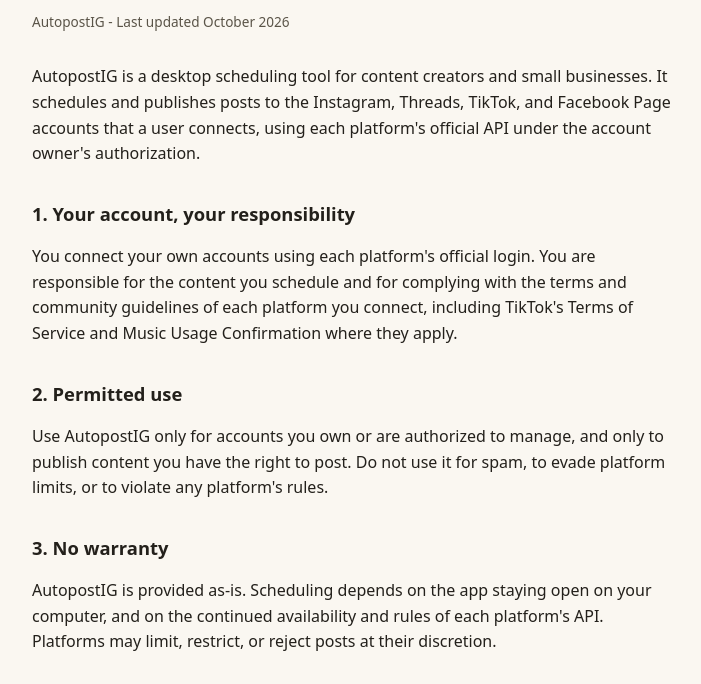
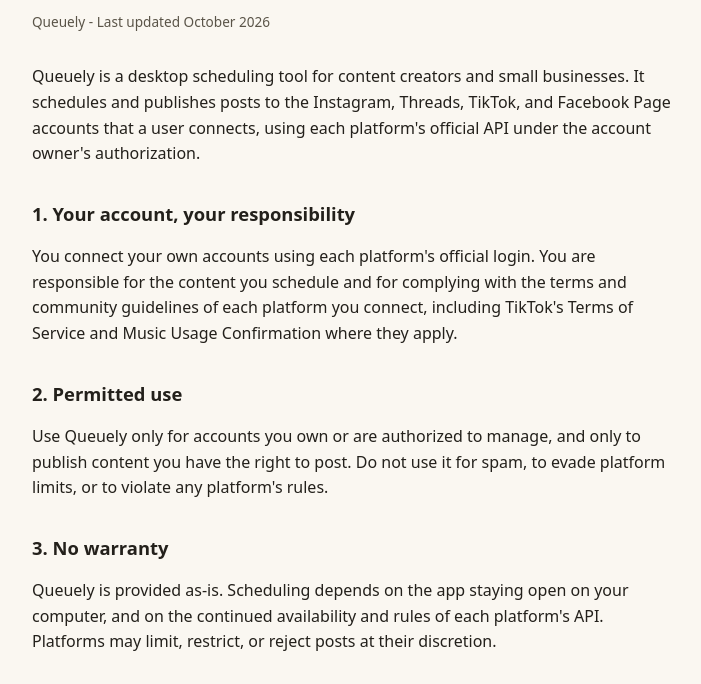
Before and after one commit to FaraCrea/autopostig-legal, a plain HTML site: page terms.html in a window 1280 px wide. Shown: the part 97-781 px from the top of the page, without its empty margins (288-989 px from the left). Drawn offline with Linux system fonts and the light colour scheme.

Commit message:
Queuely: update terms.html

```diff
--- a/terms.html
+++ b/terms.html
@@ -3,7 +3,7 @@
 <head>
 <meta charset="utf-8">
 <meta name="viewport" content="width=device-width, initial-scale=1">
-<title>AutopostIG - Terms of Service</title>
+<title>Queuely - Terms of Service</title>
 <style>
 body{font-family:system-ui,sans-serif;max-width:640px;margin:48px auto;padding:0 20px;line-height:1.6;color:#23201b;background:#faf7f1}
 h1{font-size:1.8rem;margin-bottom:4px}
@@ -13,18 +13,18 @@
 </head>
 <body>
 <h1>Terms of Service</h1>
-<p class="meta">AutopostIG - Last updated October 2026</p>
+<p class="meta">Queuely - Last updated October 2026</p>
 
-<p>AutopostIG is a desktop scheduling tool for content creators and small businesses. It schedules and publishes posts to the Instagram, Threads, TikTok, and Facebook Page accounts that a user connects, using each platform's official API under the account owner's authorization.</p>
+<p>Queuely is a desktop scheduling tool for content creators and small businesses. It schedules and publishes posts to the Instagram, Threads, TikTok, and Facebook Page accounts that a user connects, using each platform's official API under the account owner's authorization.</p>
 
 <h2>1. Your account, your responsibility</h2>
 <p>You connect your own accounts using each platform's official login. You are responsible for the content you schedule and for complying with the terms and community guidelines of each platform you connect, including TikTok's Terms of Service and Music Usage Confirmation where they apply.</p>
 
 <h2>2. Permitted use</h2>
-<p>Use AutopostIG only for accounts you own or are authorized to manage, and only to publish content you have the right to post. Do not use it for spam, to evade platform limits, or to violate any platform's rules.</p>
+<p>Use Queuely only for accounts you own or are authorized to manage, and only to publish content you have the right to post. Do not use it for spam, to evade platform limits, or to violate any platform's rules.</p>
 
 <h2>3. No warranty</h2>
-<p>AutopostIG is provided as-is. Scheduling depends on the app staying open on your computer, and on the continued availability and rules of each platform's API. Platforms may limit, restrict, or reject posts at their discretion.</p>
+<p>Queuely is provided as-is. Scheduling depends on the app staying open on your computer, and on the continued availability and rules of each platform's API. Platforms may limit, restrict, or reject posts at their discretion.</p>
 
 <h2>4. Data and accounts</h2>
 <p>Post content, schedules, and media stay on your own computer, except for the optional services you configure yourself as described in the Privacy Policy. Access tokens are stored locally and used only to publish the posts you schedule. You can disconnect any account at any time from within the app.</p>
```
